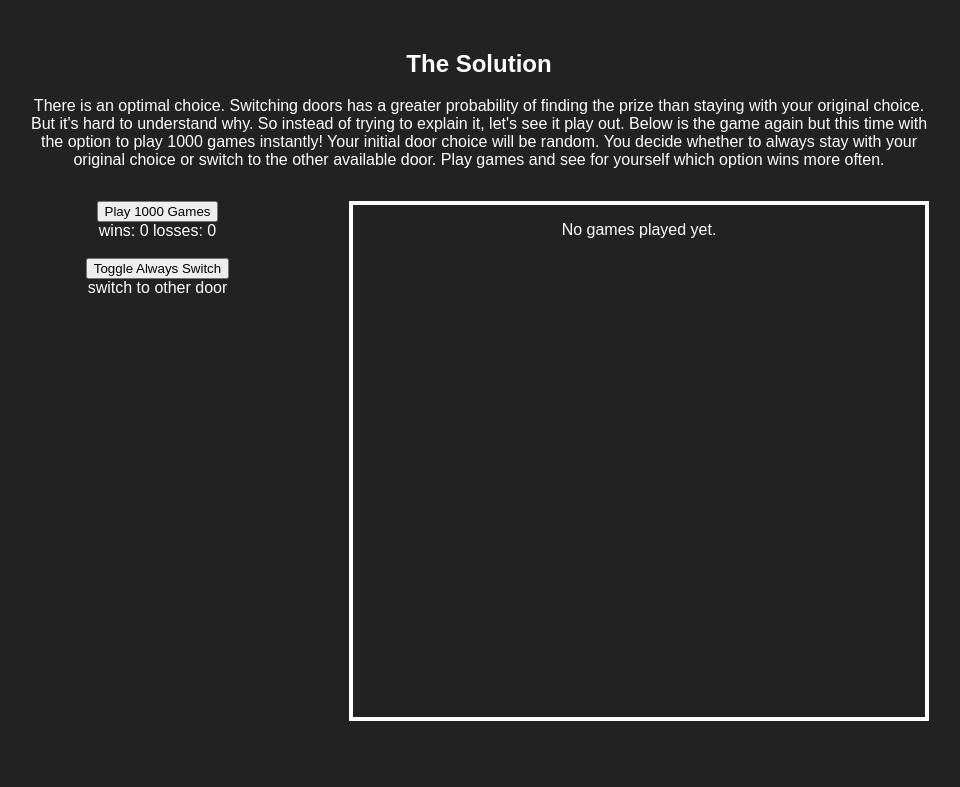
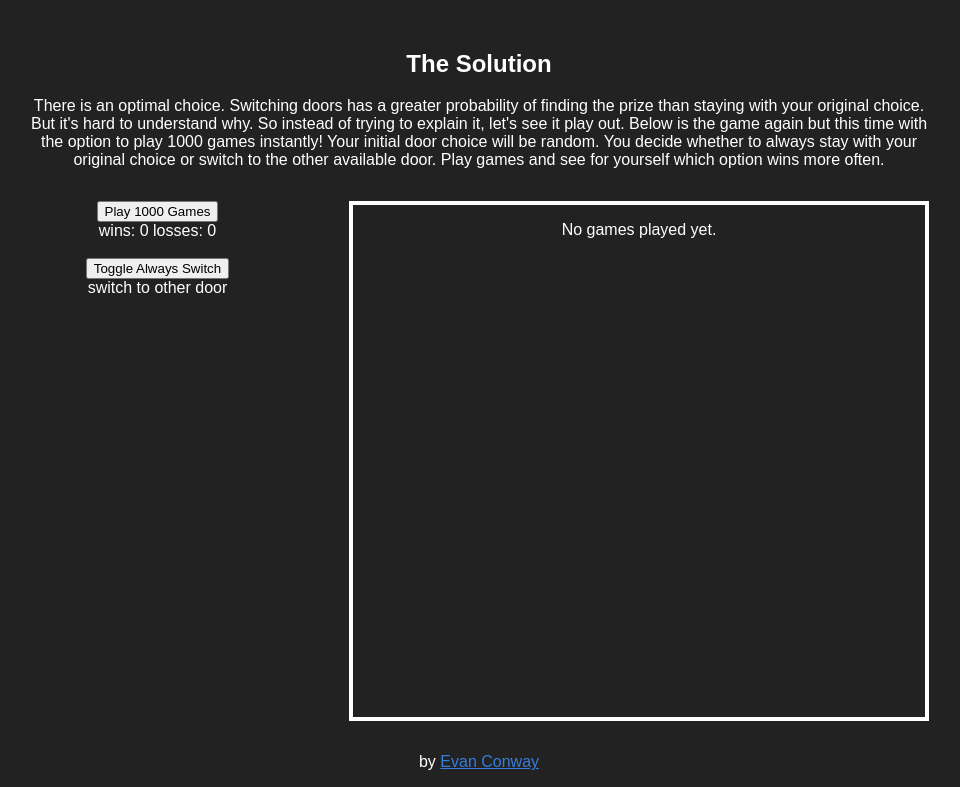
Before and after one commit to evanconway/monty-hall-problem, a React (Vite) app: page / in a window 1280 px wide. Shown: the part 608-1395 px from the top of the page, without its empty margins (161-1121 px from the left). Before the commit the page ends 1353 px from the top, so only its background shows below. Built offline with nearby package versions, Linux system fonts and the light colour scheme.

Commit message:
add footer

```diff
--- a/src/App.tsx
+++ b/src/App.tsx
@@ -43,6 +43,11 @@ function App() {
         </p>
       </section>
       <AutoPlayer />
+      <footer>
+        <p>
+          by <a href="https://evanconway.github.io/">Evan Conway</a>
+        </p>
+      </footer>
     </div>
   );
 }
```
